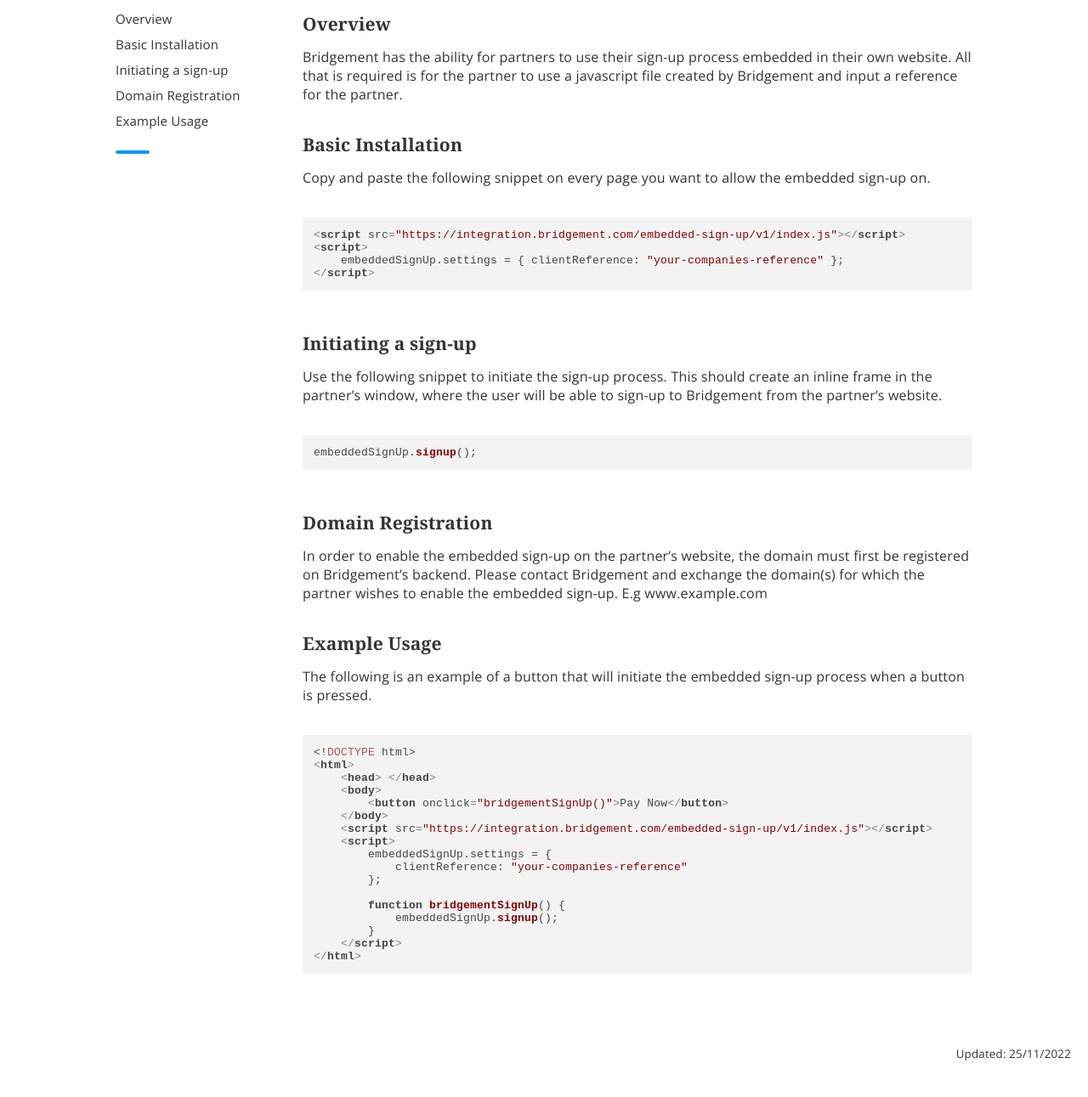
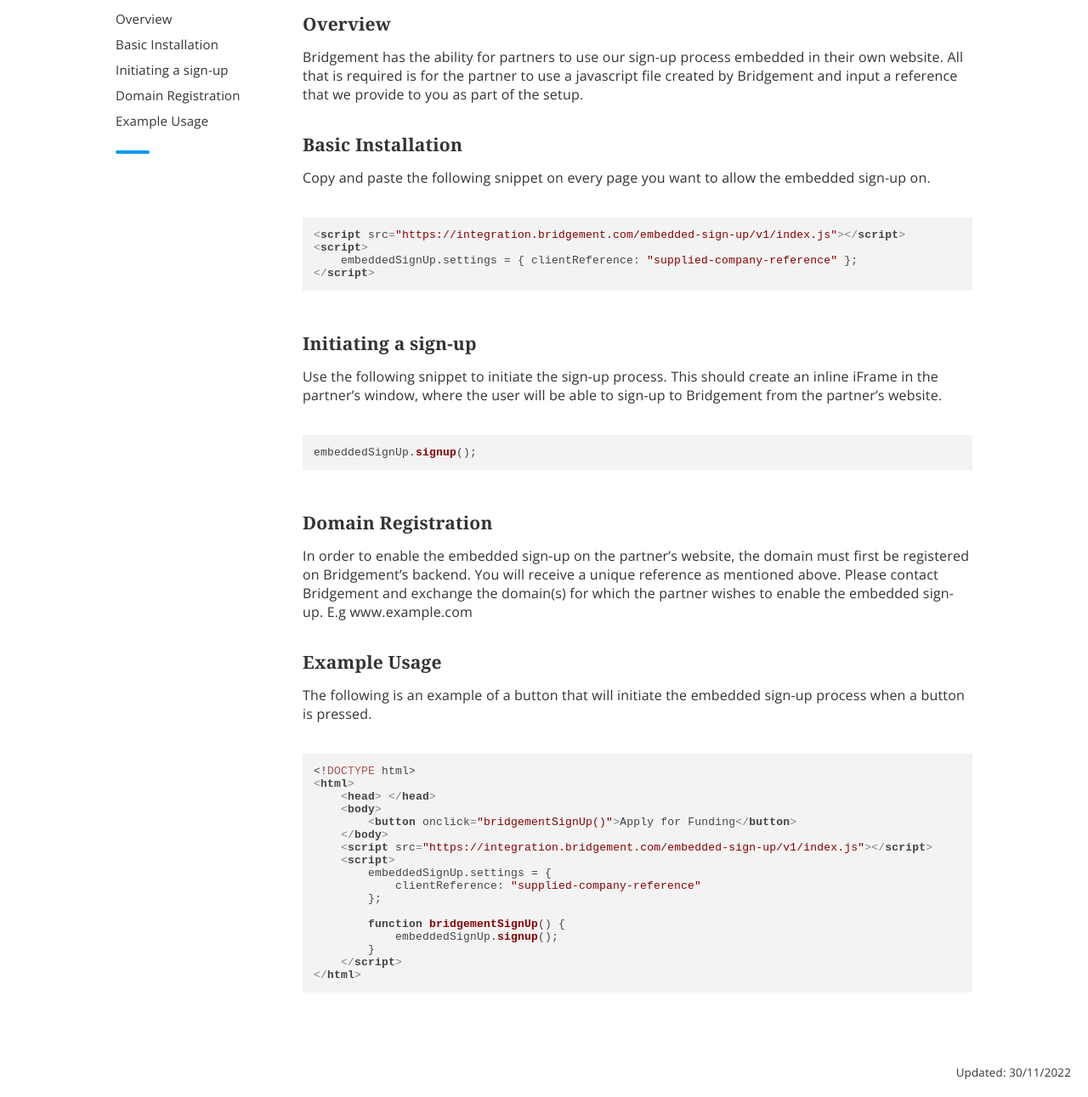
Before and after one commit to Bridgement/Documentation, a plain HTML site: page index.html in a window 1280 px wide. Shown: the part 179-1470 px from the top of the page at 85% size. Before the commit the page ends 1448 px from the top, so only its background shows below. Drawn offline with nearby package versions, Linux system fonts and the light colour scheme.

Commit message:
fix(embedded-sign-up): Fix copy

```diff
--- a/index.html
+++ b/index.html
@@ -47,15 +47,15 @@
             </div>
 
             <div class="right-col">
-                <h1>Embedded Sign-up for Bridgement Partners</h1>
+                <h1 id="overview">Embedded Sign-up for Bridgement Partners</h1>
 
-                <div id="overview" style="display: block; position: relative; top: -100px; visibility: hidden;"></div>
+                <div style="display: block; position: relative; top: -100px; visibility: hidden;"></div>
 
                 <h2>Overview</h2>
-                <p>Bridgement has the ability for partners to use their sign-up process embedded in their
+                <p>Bridgement has the ability for partners to use our sign-up process embedded in their
                     own website.
                     All that is required is for the partner to use a javascript file created by Bridgement and input a
-                    reference for the partner.</p>
+                    reference that we provide to you as part of the setup.</p>
 
                 <div id="basic" style="display: block; position: relative; top: -100px; visibility: hidden;"></div>
 
@@ -65,7 +65,7 @@
                 <pre>
 <code class="language-html">&lt;script src="https://integration.bridgement.com/embedded-sign-up/v1/index.js"&gt;&lt;/script&gt;
 &lt;script&gt;
-    embeddedSignUp.settings = { clientReference: "your-companies-reference" };
+    embeddedSignUp.settings = { clientReference: "supplied-company-reference" };
 &lt;/script&gt;
 </code>
                 </pre>
@@ -74,7 +74,7 @@
 
                 <h2>Initiating a sign-up</h2>
                 <p>Use the following snippet to initiate the sign-up process. This should create an inline
-                    frame in the partner’s window, where the user will be able to sign-up to Bridgement from the
+                    iFrame in the partner’s window, where the user will be able to sign-up to Bridgement from the
                     partner’s website.</p>
                 <pre>
 <code class="language-js">embeddedSignUp.signup();</code>
@@ -84,7 +84,8 @@
 
                 <h2>Domain Registration</h2>
                 <p>In order to enable the embedded sign-up on the partner’s website, the domain must first
-                    be registered on Bridgement’s backend. Please contact Bridgement and exchange the domain(s) for
+                    be registered on Bridgement’s backend. You will receive a unique reference as mentioned above.
+                    Please contact Bridgement and exchange the domain(s) for
                     which the partner wishes to enable the embedded sign-up. E.g www.example.com</p>
 
                 <div id="example" style="display: block; position: relative; top: -100px; visibility: hidden;"></div>
@@ -97,12 +98,12 @@
 &lt;html&gt;
     &lt;head&gt; &lt;/head&gt;
     &lt;body&gt;
-        &lt;button onclick="bridgementSignUp()"&gt;Pay Now&lt;/button&gt;
+        &lt;button onclick="bridgementSignUp()"&gt;Apply for Funding&lt;/button&gt;
     &lt;/body&gt;
     &lt;script src="https://integration.bridgement.com/embedded-sign-up/v1/index.js"&gt;&lt;/script&gt;
     &lt;script&gt;
         embeddedSignUp.settings = {
-            clientReference: "your-companies-reference"
+            clientReference: "supplied-company-reference"
         };
 
         function bridgementSignUp() {
@@ -115,8 +116,7 @@
             </div>
         </div>
     </div>
-    <small style="float: right; margin: 20px">Updated: <time
-datetime="2022-11-25">25/11/2022</time></small>
+    <small style="float: right; margin: 20px">Updated: <time datetime="2022-11-30">30/11/2022</time></small>
 </body>
 
 </html>
```
